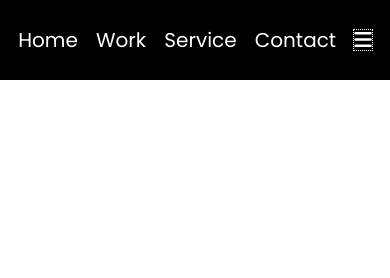
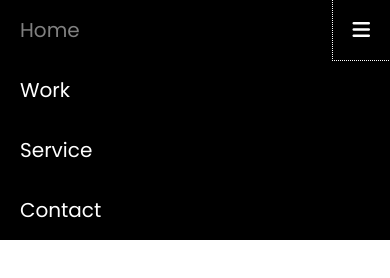
Before and after one commit to ssannejohansson/uppgift-13, a plain HTML site: page index.html in a window 390 px wide. Both pictures are taken after a click on the link 363 px from the left and 40 px from the top of the page. Drawn offline with Linux system fonts and the light colour scheme.

Commit message:
Assignment done
Assignment done

```diff
--- a/index.html
+++ b/index.html
@@ -21,9 +21,19 @@
         <a href="#">Service</a>
         <a href="#">Contact</a>
         <a href="javascript:void(0);" class="icon" onclick="myFunction()">
-            <i class="fa fa-bars"></i>
+            <i class="fa-solid fa-bars"></i>
         </a>
         </div>
 
+        <script>
+        function myFunction() {
+            var x = document.getElementById("myTopnav");
+            if (x.className === "topnav") {
+                x.className += " responsive";
+            } else {
+                x.className = "topnav";
+            }
+        }
+        </script>
 </body>
 </html>
--- a/styles/index.scss
+++ b/styles/index.scss
@@ -1,24 +1,18 @@
-body {
-    margin: auto;
-    height: 100vh;
-    background-color: white;
+.topnav {
+    background-color: black;
+    height: 60px;
 }
 
-.topnav {
+
+.topnav a {
+    float: left;
+    display: block;
     background-color: black;
     color: white;
-    height: 40px;
-    width: 100%;
     padding-top: 20px;
     padding-bottom: 20px;
-    display: flex;
-    justify-content: space-evenly;
-    align-items: center;
-    flex-wrap: wrap;
-}
-
-.topnav a {
-    color: white;
+    padding-left: 20px;
+    padding-right: 20px;
     font-family: "poppins", serif;
     font-size: 20px;
     text-decoration: none;
@@ -27,3 +21,30 @@ body {
 .topnav a:hover {
     color: grey;
 }
+
+.topnav .icon {
+    display: none;
+}
+
+@media screen and (max-width: 500px) {
+    .topnav a:not(:first-child) {display:none;}
+    .topnav a.icon {
+        float: right;
+        display: block;
+    }
+}
+
+@media screen and (max-width: 500px) {
+    .topnav.responsive {position: relative;}
+    .topnav.responsive a.icon {
+        position: absolute;
+        right: 0;
+        top: 0;
+    }
+
+    .topnav.responsive a {
+        float: none;
+        display: block;
+        text-align: left;
+    }
+}
```
Also changed, not shown: styles/index.css.
